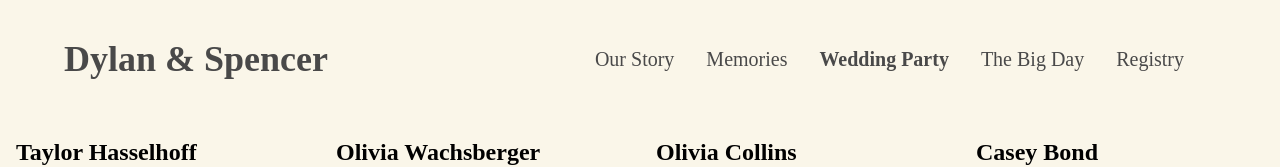
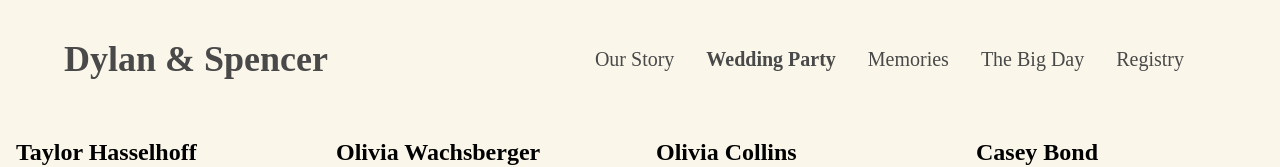
Before and after one commit to netspencer/dylanandspencer.wedding, a Next.js app: page /party in a window 1280 px wide. Shown: the top 167 px of the page. Built offline with nearby package versions, Linux system fonts and the light colour scheme.

Commit message:
Swap navigation page order

```diff
--- a/components/Header.tsx
+++ b/components/Header.tsx
@@ -52,8 +52,8 @@ const NavigationItem: FunctionComponent<{
 const DesktopNav: FunctionComponent = () => (
   <nav className={classNames('hidden', 'sm:block')}>
     <NavigationItem href="/story" title="Our Story" />
+    <NavigationItem href="/party" title="Wedding Party" />
     <NavigationItem href="/memories" title="Memories" />
-    <NavigationItem href="/party" title="Wedding Party" />
     <NavigationItem href="/wedding" title="The Big Day" />
     <NavigationItem href="/registry" title="Registry" />
   </nav>
@@ -95,14 +95,14 @@ const MobileNav: FunctionComponent<{
     <NavigationItem
       onClick={onSelect}
       mobile
-      href="/memories"
-      title="Memories"
+      href="/party"
+      title="Wedding Party"
     />
     <NavigationItem
       onClick={onSelect}
       mobile
-      href="/party"
-      title="Wedding Party"
+      href="/memories"
+      title="Memories"
     />
     <NavigationItem
       onClick={onSelect}
```
